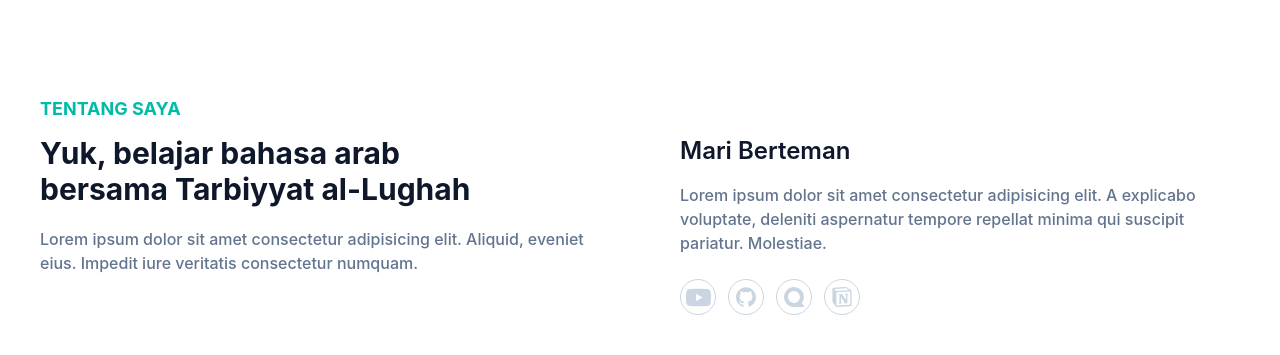
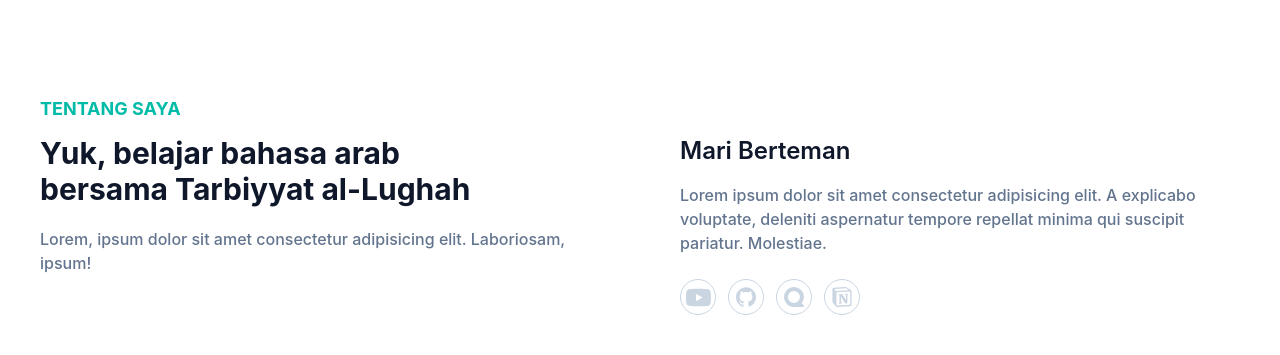
Before and after one commit to Aapprzl/web-portfolio-tailwind-4, a website: page index.html in a window 1280 px wide. Shown: the part 445-800 px from the top of the page. Drawn offline with Linux system fonts and the light colour scheme.

Commit message:
ubah jsnya

```diff
--- a/index.html
+++ b/index.html
@@ -83,7 +83,7 @@
           <div class="w-full px-10 mb-10 md:w-1/2">
             <h4 class="font-bold uppercase text-teal-500 text-lg mb-3">Tentang Saya</h4>
             <h2 class="font-bold text-slate-900 text-3xl mb-5 max-w-md">Yuk, belajar bahasa arab bersama Tarbiyyat al-Lughah</h2>
-            <p class="font-medium text-base text-slate-500 max-w-xl">Lorem ipsum dolor sit amet consectetur adipisicing elit. Aliquid, eveniet eius. Impedit iure veritatis consectetur numquam.</p>
+            <p class="font-medium text-base text-slate-500 max-w-xl">Lorem, ipsum dolor sit amet consectetur adipisicing elit. Laboriosam, ipsum!</p>
           </div>
           <div class="w-full px-10 md:w-1/2">
             <h3 class="font-semibold text-slate-900 text-2xl mb-4 md:pt-10">Mari Berteman</h3>
```
